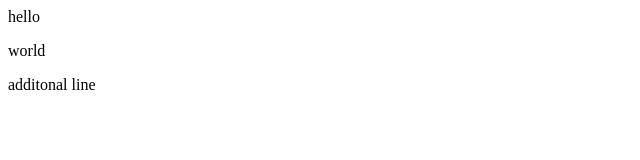
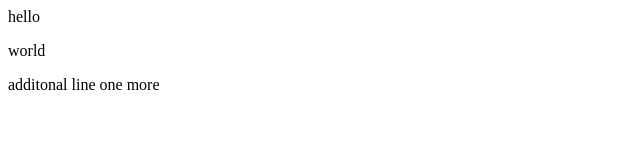
Before and after one commit to Jiu-hong/demo-repo, a plain HTML site: page index.html in a window 1280 px wide. Shown: the full height of the page, 0-640 px from the left. Drawn offline with Linux system fonts and the light colour scheme.

Commit message:
update readme

```diff
--- a/index.html
+++ b/index.html
@@ -1,3 +1,3 @@
 <div>hello</div>
 <p>world</p>
-<p>additonal line</p>
+<p>additonal line one more</p>
```
Also changed, not shown: 1 other file.
